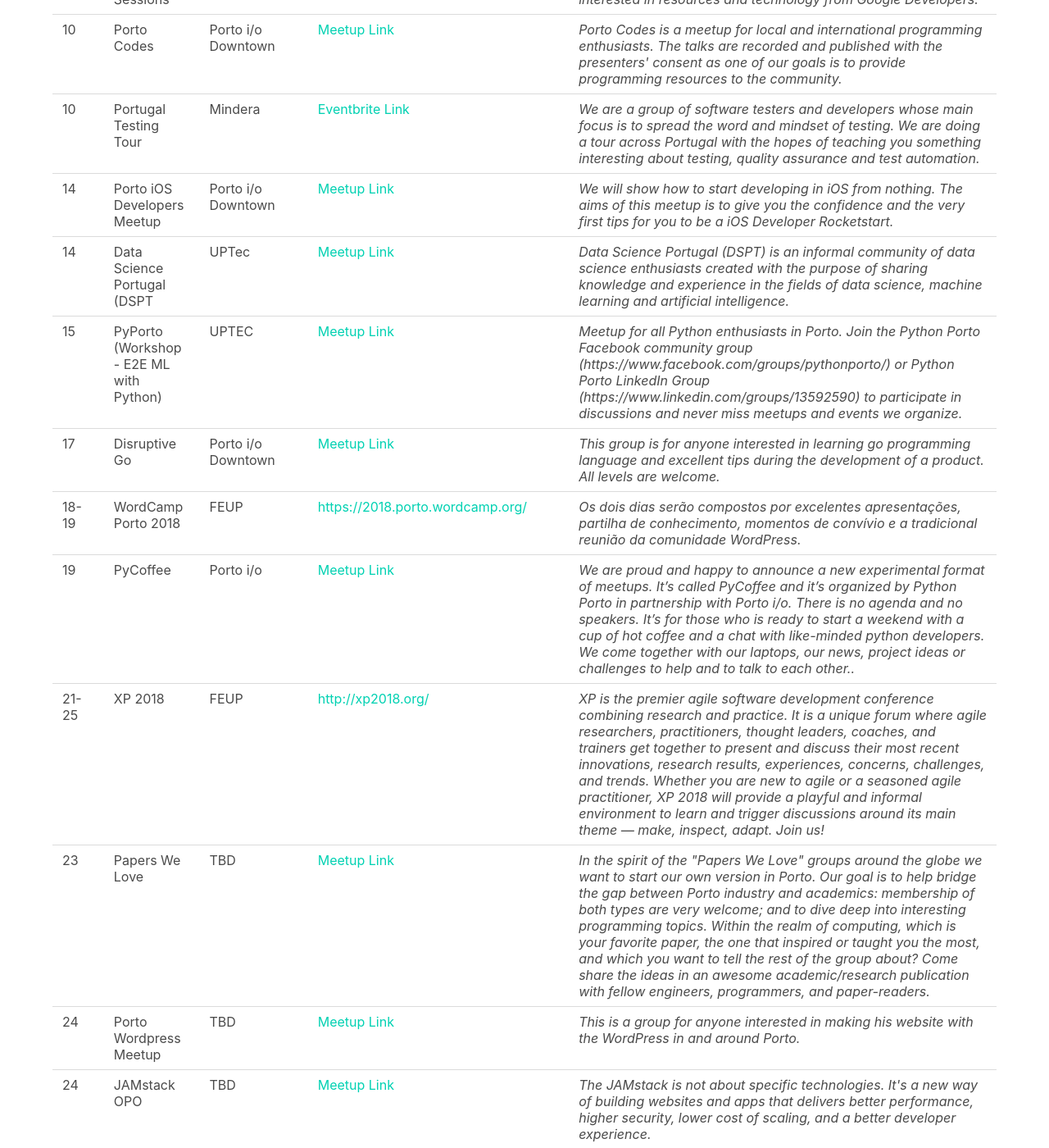
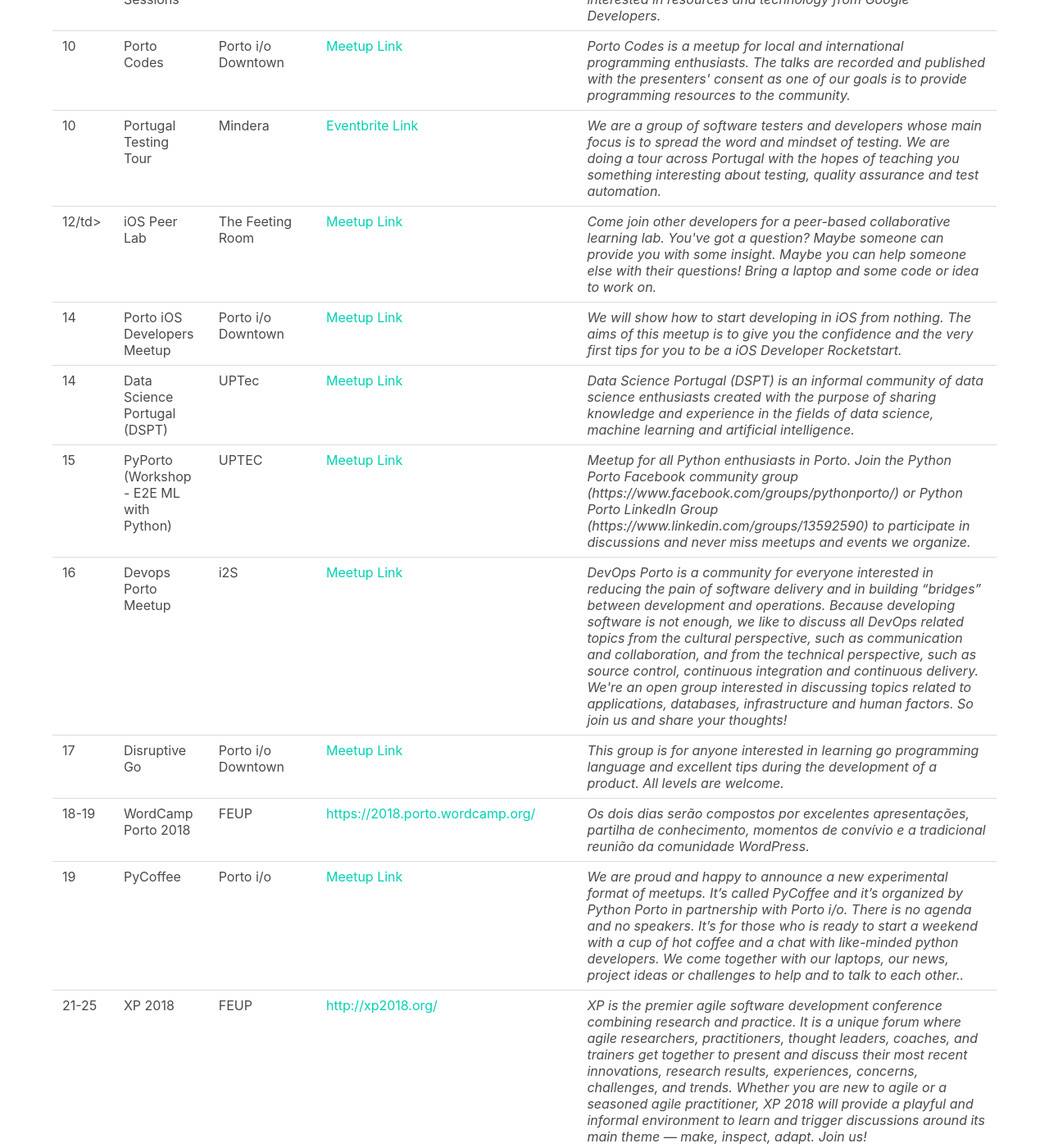
Before and after one commit to DevOpsPorto/devopsporto.github.io, a Jekyll site: the page built from events.html, in a window 1280 px wide and 1400 px high, scrolled down 1112 px. Shown: the whole window at 82% size. Built offline with Jekyll 4.4.1, drawn with Linux system fonts in a browser that asks for light colours; some of the changed text lies outside the part shown.

Commit message:
add more may events and locations

```diff
--- a/events.html
+++ b/events.html
@@ -111,6 +111,20 @@
             </td>
         </tr>
         <tr>
+            <td>12/td>
+            <td>iOS Peer Lab</td>
+            <td>The Feeting Room</td>
+            <td>
+                <a href="https://www.meetup.com/pt-BR/iOS-Peer-Lab-Porto/events/250030486/" target="_blank">Meetup Link</a>
+            </td>
+            <td>
+                <i>Come join other developers for a peer-based collaborative learning lab.
+                    You've got a question? Maybe someone can provide you with some insight.
+                    Maybe you can help someone else with their questions!
+                    Bring a laptop and some code or idea to work on.</i>
+            </td>
+        </tr>
+        <tr>
             <td>14</td>
             <td>Porto iOS Developers Meetup</td>
             <td>Porto i/o Downtown</td>
@@ -123,7 +137,7 @@
         </tr>
         <tr>
             <td>14</td>
-            <td>Data Science Portugal (DSPT</td>
+            <td>Data Science Portugal (DSPT)</td>
             <td>UPTec</td>
             <td>
                 <a href="https://www.meetup.com/pt-BR/datascienceportugal/events/250151489/" target="_blank">Meetup Link</a>
@@ -142,6 +156,18 @@
                 <td>
                     <i>Meetup for all Python enthusiasts in Porto. Join the Python Porto Facebook community group (https://www.facebook.com/groups/pythonporto/) or Python Porto LinkedIn Group (https://www.linkedin.com/groups/13592590) to participate in discussions and never miss meetups and events we organize.
                         </i>
+                </td>
+        </tr>
+        <tr>
+            <td>16</td>
+            <td>Devops Porto Meetup</td>
+            <td>i2S</td>
+                <td>
+                    <a href="https://www.meetup.com/pt-BR/devopsporto/events/250525943" target="_blank">Meetup Link</a>
+                </td>
+                <td>
+                    <i>DevOps Porto is a community for everyone interested in reducing the pain of software delivery and in building “bridges” between development and operations. Because developing software is not enough, we like to discuss all DevOps related topics from the cultural perspective, such as communication and collaboration, and from the technical perspective, such as source control, continuous integration and continuous delivery. We're an open group interested in discussing topics related to applications, databases, infrastructure and human factors. So join us and share your thoughts!
+                    </i>
                 </td>
         </tr>
         <tr>
@@ -195,9 +221,20 @@
             </td>
         </tr>
         <tr>
+            <td>22</td>
+            <td>PHPorto Meetup</td>
+            <td>UPTec</td>
+                <td>
+                    <a href="https://www.meetup.com/pt-BR/PHPorto/events/250483934/" target="_blank">Meetup Link</a>
+                </td>
+                <td>
+                    <i>Our main goal is to organize meetups about PHP and help the Porto PHP community grow. These meetups are for everybody who is interested in PHP, from beginners to professional engineers.</i>
+                </td>
+        </tr>
+        <tr>
             <td>23</td>
             <td>Papers We Love</td>
-            <td>TBD</td>
+            <td>Subvisual</td>
                 <td>
                     <a href="https://www.meetup.com/pt-BR/Papers-We-Love-Porto/events/248727184/" target="_blank">Meetup Link</a>
                 </td>
@@ -212,7 +249,7 @@
         <tr>
             <td>24</td>
             <td>Porto Wordpress Meetup</td>
-            <td>TBD</td>
+            <td>Porto i/o Seaside</td>
                 <td>
                     <a href="hhttps://www.meetup.com/pt-BR/WP-Porto/events/248991775/" target="_blank">Meetup Link</a>
                 </td>
@@ -223,7 +260,7 @@
         <tr>
             <td>24</td>
             <td>JAMstack OPO</td>
-            <td>TBD</td>
+            <td>Porto i/o Downtown</td>
                 <td>
                     <a href="https://www.meetup.com/pt-BR/JAMstack-Porto/events/250069524/" target="_blank">Meetup Link</a>
                 </td>
@@ -243,6 +280,20 @@
                 <br/>
                     Co-located with the XP 2018 conference!
                 </i>
+            </td>
+        </tr>
+        <tr>
+            <td>26/td>
+            <td>iOS Peer Lab</td>
+            <td>The Feeting Room</td>
+            <td>
+                <a href="https://www.meetup.com/pt-BR/iOS-Peer-Lab-Porto/events/250218748/" target="_blank">Meetup Link</a>
+            </td>
+            <td>
+                <i>Come join other developers for a peer-based collaborative learning lab.
+                    You've got a question? Maybe someone can provide you with some insight.
+                    Maybe you can help someone else with their questions!
+                    Bring a laptop and some code or idea to work on.</i>
             </td>
         </tr>
         <tr>
```
